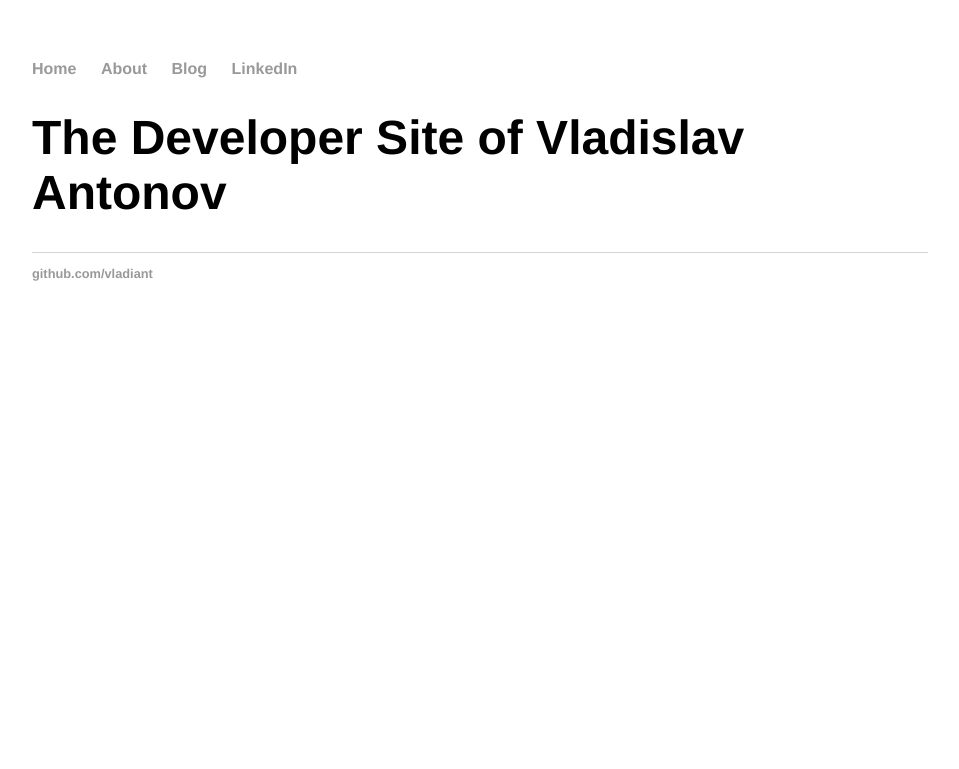
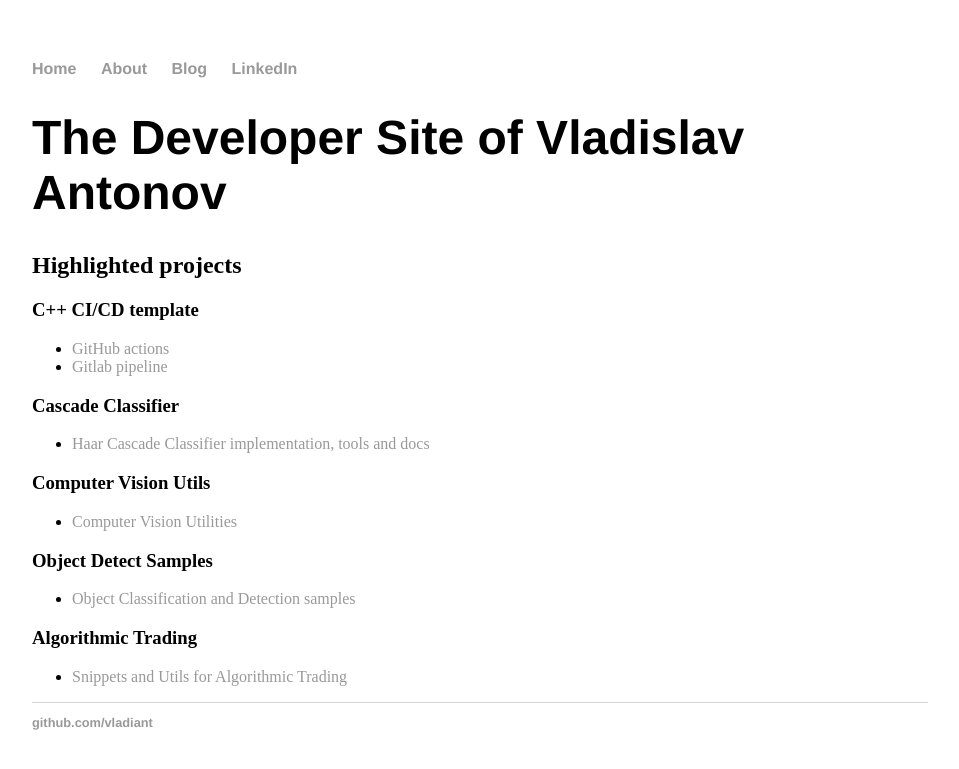
Before and after one commit to vladiant/vladiant.github.io, a Jekyll site: the page built from index.html, in a window 1280 px wide. Shown: the top 769 px of the page, without its empty margins (160-1119 px from the left). Built offline with Jekyll 4.4.1, drawn with Linux system fonts in a browser that asks for light colours.

Commit message:
Add highlighted projects

```diff
--- a/index.html
+++ b/index.html
@@ -4,4 +4,39 @@ title: vladiant
 ---
 <div class="blurb">
 	<h1>The Developer Site of Vladislav Antonov</h1>
+
+	<h2>Highlighted projects</h2>
+
+	<h3>C++ CI/CD template</h3>
+
+	<ul>
+		<li><a href="https://github.com/vladiant/test_cpp_ci">GitHub actions</a></li>
+		<li><a href="https://gitlab.com/vladiant/cpp_ci_example">Gitlab pipeline</a></li>
+	</ul>
+
+	<h3>Cascade Classifier</h3>
+
+	<ul>
+		<li><a href="https://github.com/vladiant/CascadeClassifier">Haar Cascade Classifier implementation, tools and docs</a></li>
+	</ul>
+
+	<h3>Computer Vision Utils</h3>
+
+	<ul>
+		<li><a href="https://github.com/vladiant/ComputerVisionUtils">Computer Vision Utilities</a></li>
+	</ul>
+
+	<h3>Object Detect Samples</h3>
+
+	<ul>
+		<li><a href="https://github.com/vladiant/ObjectDetectSamples">Object Classification and Detection samples</a></li>
+	</ul>
+
+	<h3>Algorithmic Trading</h3>
+
+	<ul>
+		<li><a href="https://github.com/vladiant/AlgorithmicTrading">Snippets and Utils for Algorithmic Trading</a></li>
+	</ul>
+
+
 </div><!-- /.blurb -->
```
